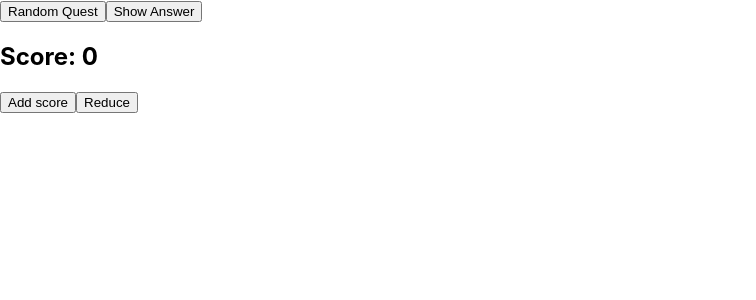
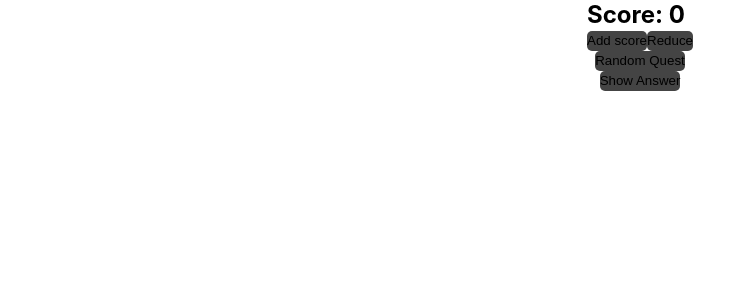
Before and after one commit to abdulai1sow/jeopardy-app, a React (Create React App) app: page / in a window 1280 px wide. Shown: the top 300 px of the page, without its empty margins (0-756 px from the left). Built offline with nearby package versions, Linux system fonts and the light colour scheme.

Commit message:
css questions

```diff
--- a/src/App.css
+++ b/src/App.css
@@ -1,5 +1,13 @@
+*{
+  padding: 0;
+  border: 0;
+  margin: 0;
+}
 .App {
-  text-align: center;
+  display: flex;
+  flex-direction: column;
+  justify-content: space-around;
+  align-items: center;
 }
 
 .App-logo {
@@ -36,3 +44,27 @@
     transform: rotate(360deg);
   }
 }
+
+.question {
+  display: flex;
+  flex-direction: column;
+  width: 500px;
+}
+.question > span{
+  padding-bottom: 5px;
+  padding-top: 10px;
+}
+.display > h3 {
+  text-align: center;
+  margin-top: 30px;
+  margin-bottom: 20px;
+}
+
+/* =========BUTTONS========= */
+button{
+  background-color: #444;
+  height: 20px;
+  width: auto;
+  border-radius: 5px;
+
+}
--- a/src/App.js
+++ b/src/App.js
@@ -1,5 +1,6 @@
 import { useState, useEffect } from 'react'
 import Display from './Display'
+import './App.css'
 
 function App() {
 
@@ -9,12 +10,10 @@ function App() {
   const [isHidden, setIsHidden] = useState(null)
   const [points, setPoints] = useState(0)
 
-  // useEffect(() => {
-  //   // getRandom()
-  // },[])
+
   const getRandom = async () => {
     try {
-      const res = await fetch('http://jservice.io/api/random?count=10')
+      const res = await fetch('http://jservice.io/api/random')
       const data = await res.json()
       setQuestion(data)
       console.log(data);
@@ -41,23 +40,24 @@ function App() {
 
     <div className="App">
 
-      <button onClick={getRandom}>
+      <div className='points'>
+        <h2>Score: {points}</h2>
+
+        <button onClick={addScore} className='button add'> Add score</button>
+        <button onClick={reduceScore} className='button reduce'>Reduce</button>
+      </div>
+
+      <button onClick={getRandom} className='button random'>
         Random Quest
       </button>
       {question && < Display question={question} />}
 
-      <button onClick={showAnswer}>
+      <button  onClick={showAnswer} className='button show'>
         Show Answer
       </button>
       {isHidden ? question[0].answer : null}
 
-      <div>
-        <h2>Score: { points}</h2>
 
-        <button onClick={addScore}> Add score</button>
-        <button onClick={reduceScore}>Reduce</button>
-
-      </div>
 
     </div>
   );
--- a/src/Display.js
+++ b/src/Display.js
@@ -1,20 +1,24 @@
 import React from 'react'
 
-const Display = ({question, isHidden, setIsHidden}) => {
+const Display = ({ question, isHidden, setIsHidden }) => {
   return (
-    <div>
-      Display Questions
-      {/* {question.map(questions => (
-    <div>
-        <h4>{question.question}</h4>
-        <h4>{question.category}</h4>
-        <h4>{question.value}</h4>
-        </div>
+    <div className='display'>
+      <h3>
+        Display Questions
+      </h3>
 
-      ))} */}
-      <h4 className='question'>question: {question == null ? '' : question[0].question}</h4>
-      <h4> Category: {question == null ? '' : question[0].category.title}</h4>
-      <h4>Points: {question == null ? '' : question[0].value}</h4>
+      <div className='question'>
+
+          <span>Question:</span>
+          <h4> {question == null ? '' : question[0].question}</h4>
+
+          <span>Category:</span>
+          <h4>  {question == null ? '' : question[0].category.title}</h4>
+
+        <span>Points:</span>
+        <h4> {question == null ? '' : question[0].value}</h4>
+
+      </div>
 
       {/* <div className='answer'>
         <h4 > Answer: {isHidden ? question[0].answer  : null }</h4>
```
